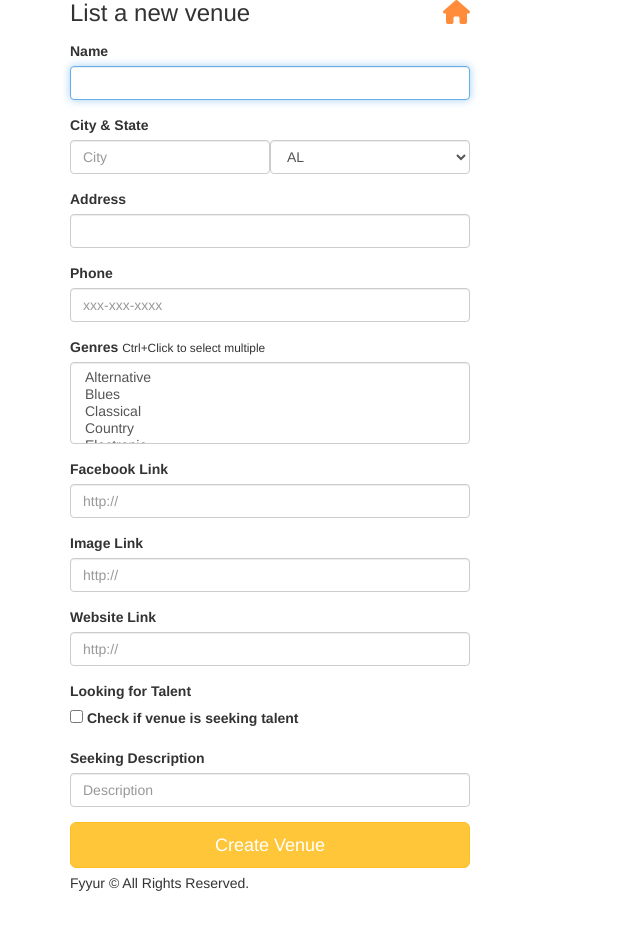
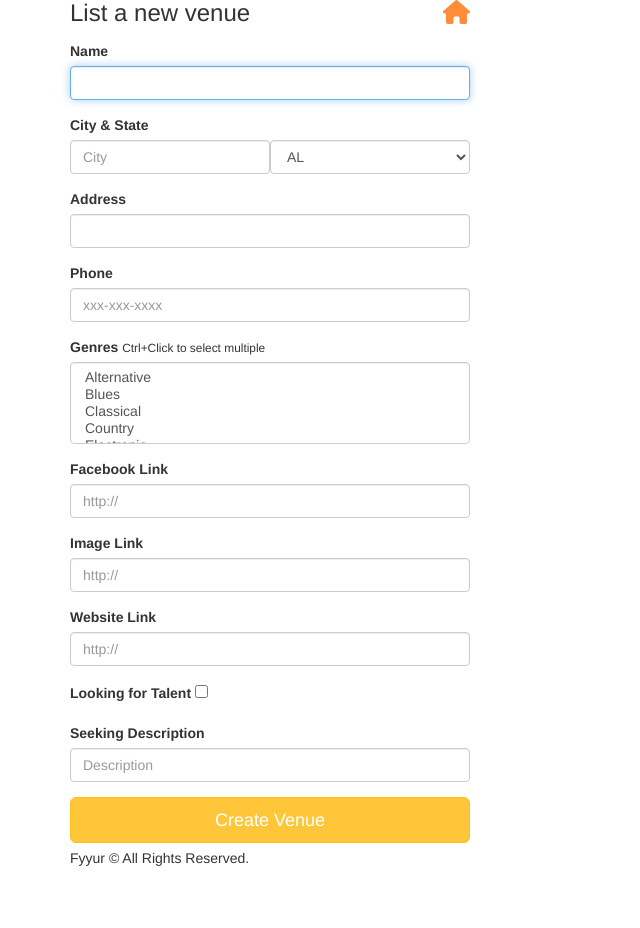
Before and after one commit to bielzita/FyyurGC, a Flask app: page /venues/create in a window 1280 px wide. Shown: the part 95-1023 px from the top of the page, without its empty margins (0-640 px from the left). After the commit the page ends 961 px from the top, so only its background shows below. Run offline with Flask 2, Linux system fonts and the light colour scheme; some libraries are stand-ins or nearby versions.

Commit message:
talent label
fix looking for talent label

```diff
--- a/templates/forms/new_venue.html
+++ b/templates/forms/new_venue.html
@@ -50,13 +50,10 @@
        </div>
 
        <div class="form-group">
-             <label for="seeking_talent">Looking for Talent</label>
-             <div class="form-check">
-              <input class="form-check-input" type="checkbox" id="seeking_talent" name="seeking_talent" value="1">
-              <label class="form-check-label" for="seeking_talent">
-                  Check if venue is seeking talent
-              </label>
-          </div>
+        <div class="form-check">
+          <label class="form-check-label" for="seeking_talent">Looking for Talent</label>
+          <input class="form-check-input" type="checkbox" id="seeking_talent" name="seeking_talent" value="1">
+        </div>
        </div>
 
        <div class="form-group">
```
